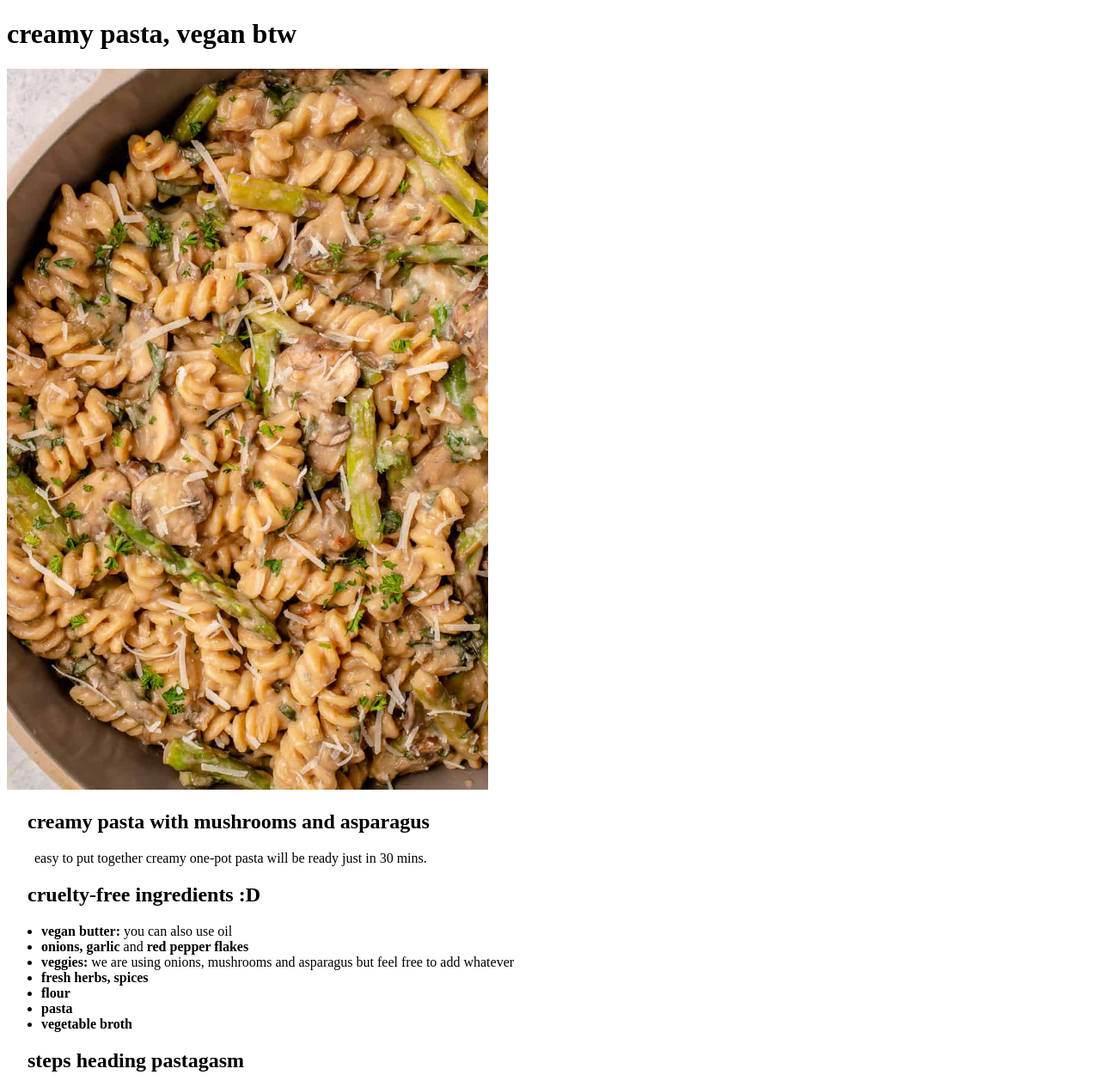
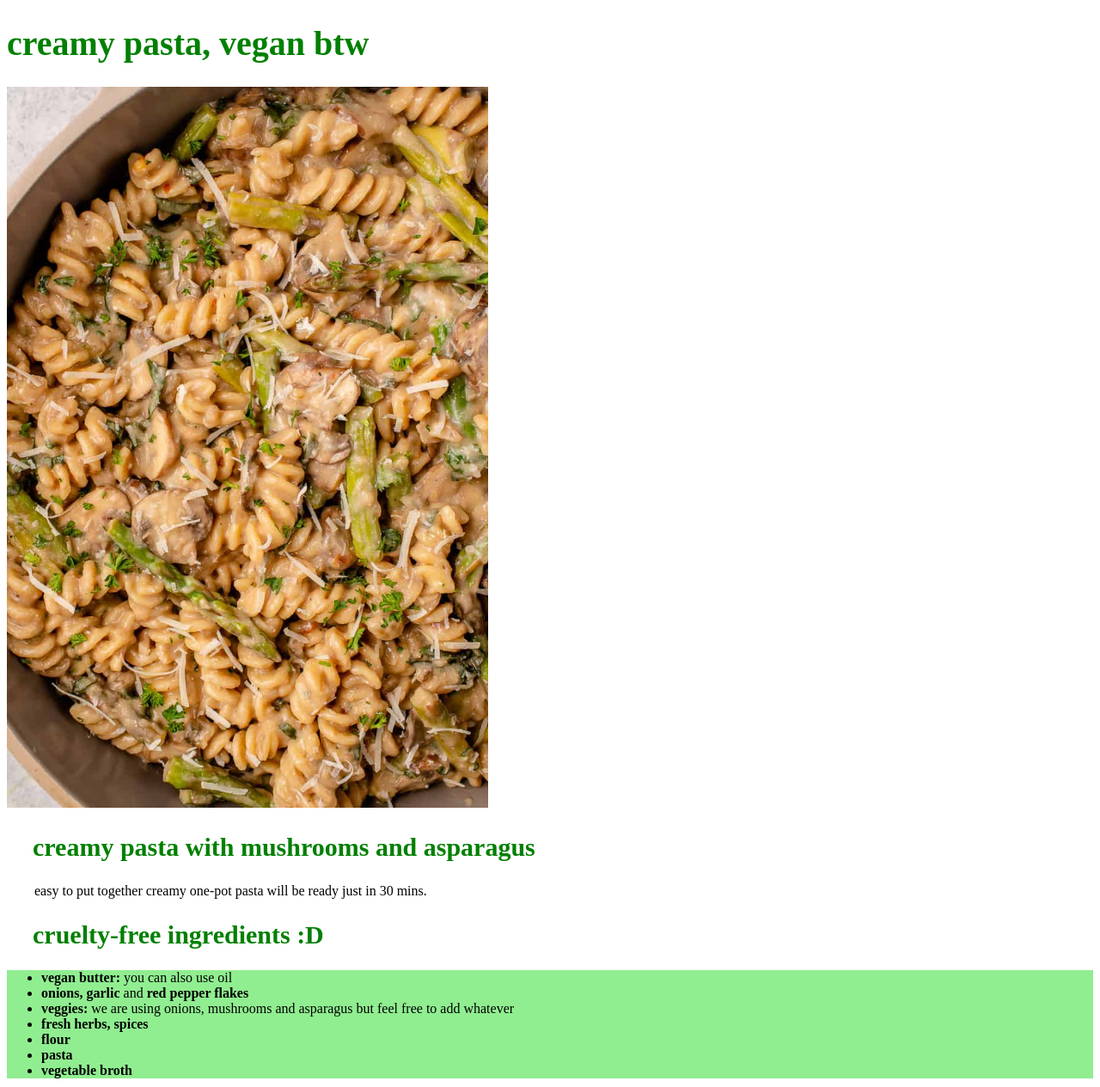
Before and after one commit to lethargicweasel/odin-recipes, a plain HTML site: page recipes/pasta.html in a window 1280 px wide. Shown: the top 1265 px of the page at 86% size. Drawn offline with Linux system fonts and the light colour scheme.

Commit message:
implement some css
colored titles and some backgrounds, nothing much nor nice :D

```diff
--- a/recipes/pasta.html
+++ b/recipes/pasta.html
@@ -1,19 +1,20 @@
 <!DOCTYPE html>
 <html lang="en">
-<head>
-    <meta charset="utf-8">
-    <title>pasta recipe</title>
-</head>
+    <head>
+        <meta charset="utf-8">
+        <title>pasta recipe</title>
+        <link rel="stylesheet" href="../styles/style1.css"/>
+    </head>
 <body>
-    <h1>creamy pasta, vegan btw</h1>
+    <h1 class="title">creamy pasta, vegan btw</h1>
     <div style="display:inline-block;">
         <img src="../img/onepot_pasta.jpg" alt="a creamy pasta dish with mushrooms and asparagus" height="839.3" width="560">
     </div>
     <div style="display:inline-block;vertical-align:top;">
         <!--&nbsp; 1 space, &ensp; 2 space, &emsp; 4 space-->
-        <h2>&emsp;creamy pasta with mushrooms and asparagus</h2>
+        <h2 class="title title2">&emsp;creamy pasta with mushrooms and asparagus</h2>
         <p>&emsp;&emsp;easy to put together creamy one-pot pasta will be ready just in 30 mins.</p>
-        <h2>&emsp;cruelty-free ingredients :D</h2>
+        <h2 class="title title2 ul">&emsp;cruelty-free ingredients :D</h2>
         <ul>
             <li><strong>vegan butter:</strong> you can also use oil</li>
             <li><strong>onions, garlic</strong> and <strong>red pepper flakes</strong></li>
@@ -23,7 +24,7 @@
             <li><strong>pasta</strong></li>
             <li><strong>vegetable broth</strong></li>
         </ul>
-        <h2>&emsp;steps heading pastagasm</h2>
+        <h2 class="title title2">&emsp;steps heading pastagasm</h2>
         <ol>
             <li>In a medium pot over medium heat, add in the vegan butter. Once melted, add in the onions, garlic, and red pepper flakes, and sauté, often stirring, for about 3 minutes or until fragrant and translucent.    </li>
             <li>Add the mushrooms and cook until they begin to soften and brown, about 4 minutes.</li>
--- /dev/null
+++ b/styles/style.css
@@ -0,0 +1,14 @@
+h1, h2 {
+    color: green;
+    font-size: 40px;
+}
+
+h2 {
+    font-size: 30px;
+}
+
+ ul {
+    font-size: 24px;
+    background-color: lightgreen;
+    color: green;
+}
--- /dev/null
+++ b/styles/style1.css
@@ -0,0 +1,13 @@
+.title {
+    color: green;
+    font-size: 40px;
+}
+
+.title.title2 {
+    font-size: 30px;
+
+}
+
+ul {
+    background-color: lightgreen;
+}
--- /dev/null
+++ b/styles/style2.css
@@ -0,0 +1,13 @@
+h1 {
+    color: green;
+    font-size: 40px;
+}
+
+h2 {
+    color: green;
+    font-size: 30px;
+}
+
+ul {
+    background-color: lightgreen;
+}
--- /dev/null
+++ b/styles/style3.css
@@ -0,0 +1,13 @@
+h1 {
+    color: green;
+    font-size: 40px;
+}
+
+h2 {
+    color: green;
+    font-size: 30px;
+}
+
+ul {
+    background-color: lightgreen;
+}
```
Also changed, not shown: index.html (+4 -3 lines), recipes/cookie.html (+5 -4 lines), recipes/tofu.html (+1 -0 lines).
